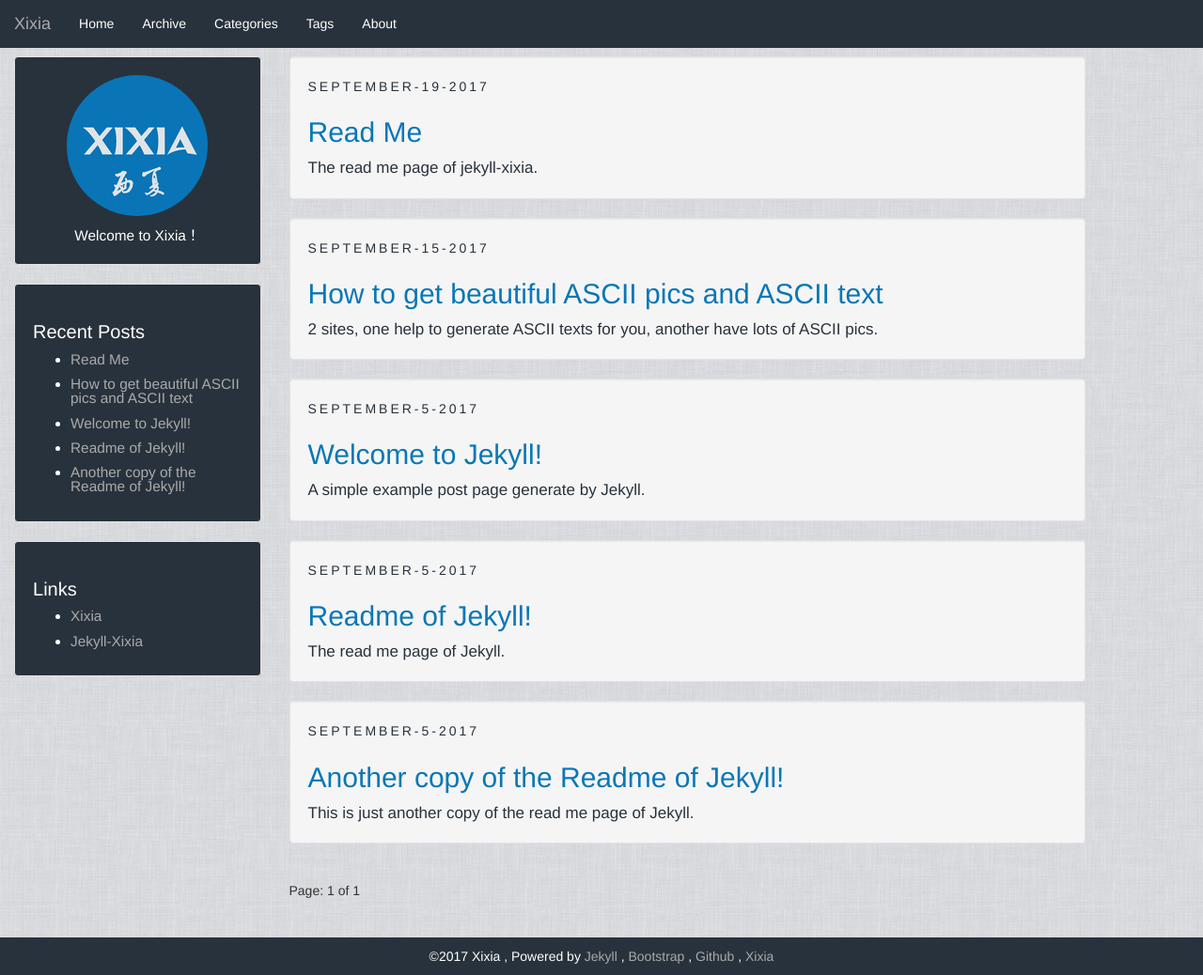
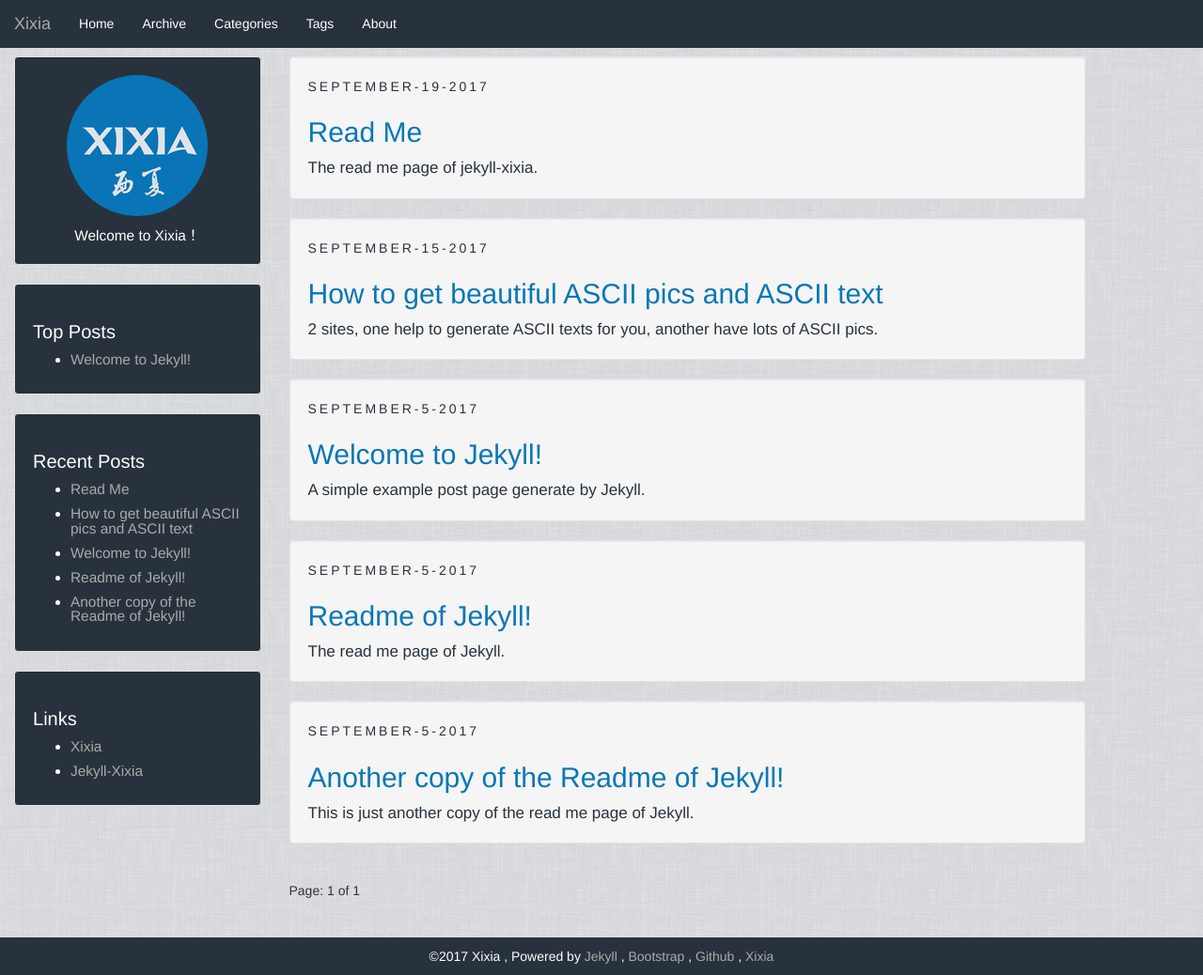
Before and after one commit to zxixia/jekyll-xixia, a Jekyll site: the page built from index.html, in a window 1280 px wide and 1038 px high. Shown: the whole window at 94% size. Built offline with Jekyll 4.4.1, drawn with Linux system fonts in a browser that asks for light colours; the list of posts is cut into pages by our own code.

Commit message:
[xixia][20170928][ 1.Add top posts. ]

```diff
--- /dev/null
+++ b/_data/tops.yml
@@ -0,0 +1 @@
+- url: "welcome-to-jekyll"
--- a/_data/values/cn.yml
+++ b/_data/values/cn.yml
@@ -9,3 +9,4 @@ thanks: " ， 自豪的采用"
 page: 当前页
 newer_post: 前一篇
 older_post: 后一篇
+top_posts: 置顶文章
--- a/_includes/sidebar.html
+++ b/_includes/sidebar.html
@@ -15,6 +15,21 @@
     </div>
 </div>
 
+{% if site.data.tops.size > 0 %}
+<div class="sidebar well">
+    <h1>{{ trans.top_posts }}</h1>
+    <ul>
+        {% for top in site.data.tops %}
+            {% for post in site.posts %}
+                {% if post.url contains top.url %}
+                    <li><a href="{{ site.baseurl}}{{ post.url }}">{{ post.title }}</a></li>
+                {% endif %}
+            {% endfor %}
+        {% endfor %}
+    </ul>
+</div>
+{% endif %}
+
 <div class="sidebar well">
     <h1>{{ trans.recent_posts }}</h1>
     <ul>
```
Also changed, not shown: _data/values/en.yml (+12 -11 lines).
